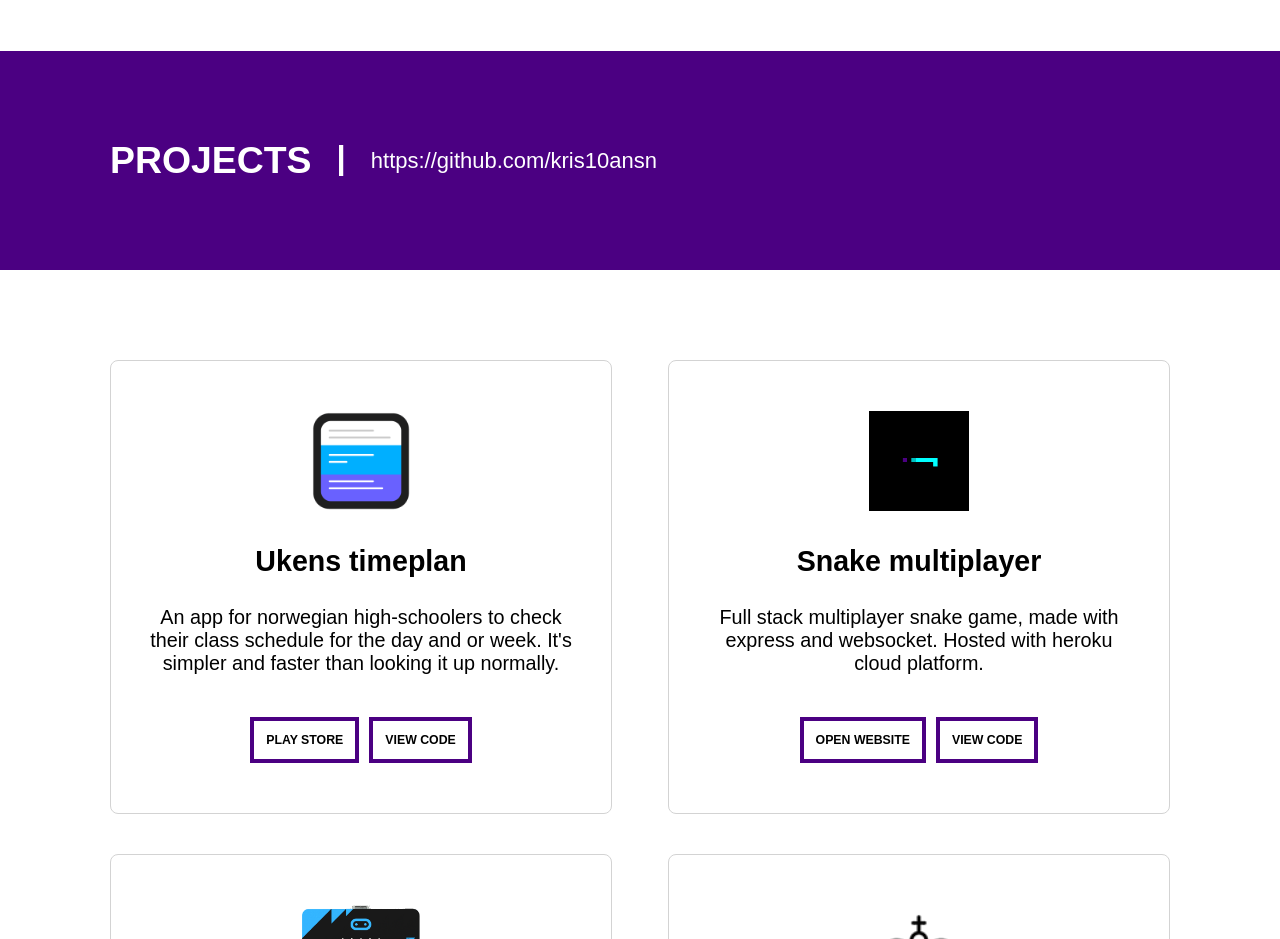
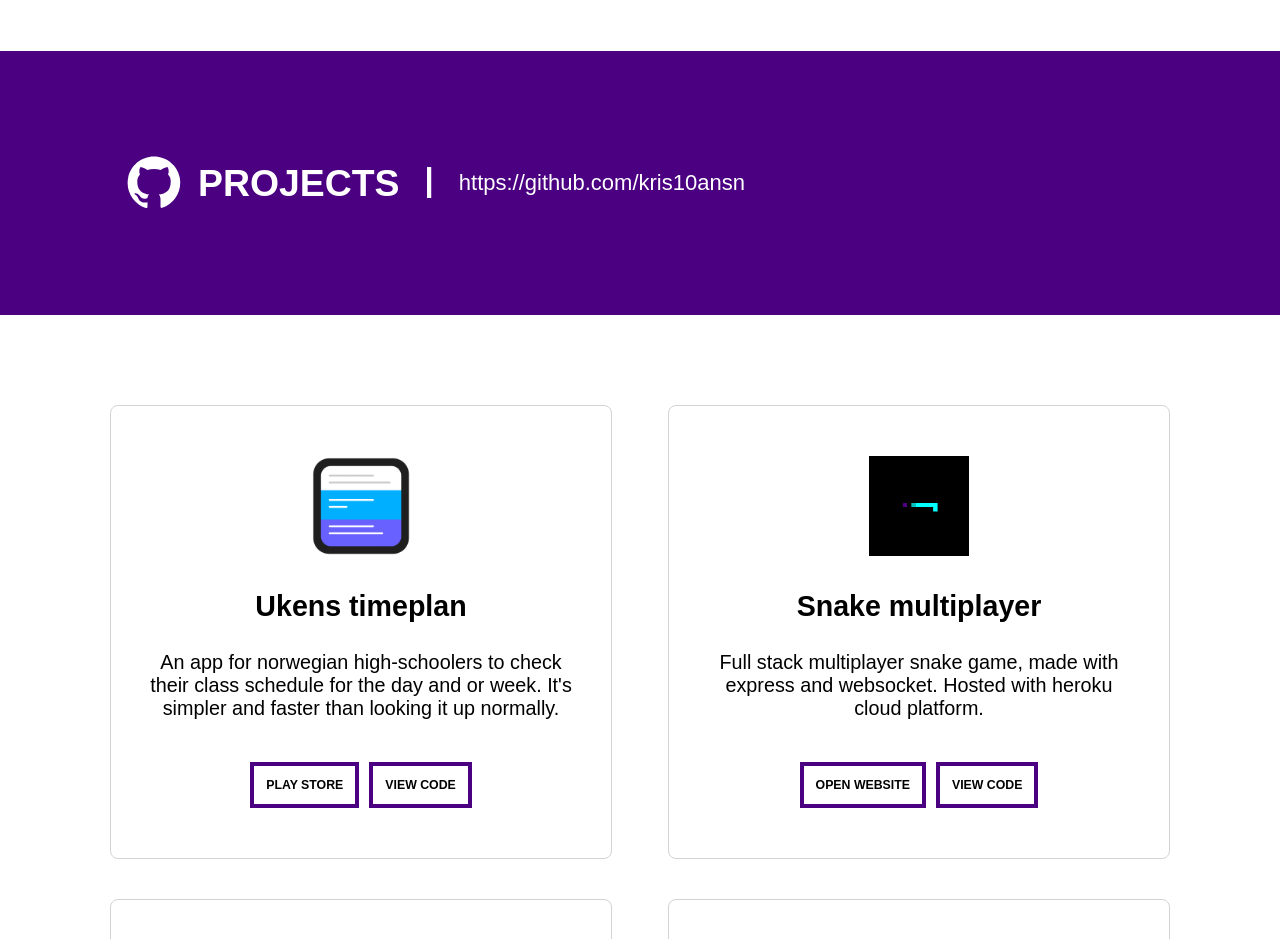
Before and after one commit to kris10ansn/old-website, a website: page index.html in a window 1280 px wide. Shown: the part 840-1779 px from the top of the page. Drawn offline with Linux system fonts and the light colour scheme.

Commit message:
add github icon

```diff
--- a/index.html
+++ b/index.html
@@ -71,9 +71,26 @@
 		</main>
 
 		<section id="projects" class="title">
+			<a href="https://github.com/kris10ansn">
+				<svg
+					class="github"
+					xmlns="http://www.w3.org/2000/svg"
+					viewBox="0 0 50 50"
+					enable-background="new 0 0 50 50"
+				>
+					<path
+						fill-rule="evenodd"
+						clip-rule="evenodd"
+						d="M25 10c-8.3 0-15 6.7-15 15 0 6.6 4.3 12.2 10.3 14.2.8.1 1-.3 1-.7v-2.6c-4.2.9-5.1-2-5.1-2-.7-1.7-1.7-2.2-1.7-2.2-1.4-.9.1-.9.1-.9 1.5.1 2.3 1.5 2.3 1.5 1.3 2.3 3.5 1.6 4.4 1.2.1-1 .5-1.6 1-2-3.3-.4-6.8-1.7-6.8-7.4 0-1.6.6-3 1.5-4-.2-.4-.7-1.9.1-4 0 0 1.3-.4 4.1 1.5 1.2-.3 2.5-.5 3.8-.5 1.3 0 2.6.2 3.8.5 2.9-1.9 4.1-1.5 4.1-1.5.8 2.1.3 3.6.1 4 1 1 1.5 2.4 1.5 4 0 5.8-3.5 7-6.8 7.4.5.5 1 1.4 1 2.8v4.1c0 .4.3.9 1 .7 6-2 10.2-7.6 10.2-14.2C40 16.7 33.3 10 25 10z"
+					/>
+				</svg>
+			</a>
 			<h1>Projects</h1>
-			<span class="spacer">|</span>
-			<a href="https://github.com/kris10ansn" target="_blank"
+			<span class="spacer remove-small">|</span>
+			<a
+				class="remove-small"
+				href="https://github.com/kris10ansn"
+				target="_blank"
 				>https://github.com/kris10ansn</a
 			>
 		</section>
--- a/styles/style.scss
+++ b/styles/style.scss
@@ -212,6 +212,19 @@ section.title {
 		font-size: calc(var(--title-size) / 2);
 	}
 
+	svg.github {
+		display: block;
+		height: 4rem;
+		fill: white;
+		transition: fill 0.25s ease;
+
+		cursor: pointer;
+
+		&:hover {
+			fill: rgba(255, 255, 255, 0.7);
+		}
+	}
+
 	span.spacer {
 		font-size: 1.5rem;
 		font-weight: bold;
@@ -395,11 +408,17 @@ section.projects {
 	}
 }
 
-@media only screen and (max-width: 500px) {
+@media only screen and (max-width: 750px) {
 	section.title {
-		*:not(h1) {
+		*.remove-small {
 			display: none !important;
 		}
+	}
+}
+
+@media only screen and (max-width: 500px) {
+	*.remove-small {
+		display: none !important;
 	}
 }
 
```
Also changed, not shown: styles/style.css, 1 other file.
